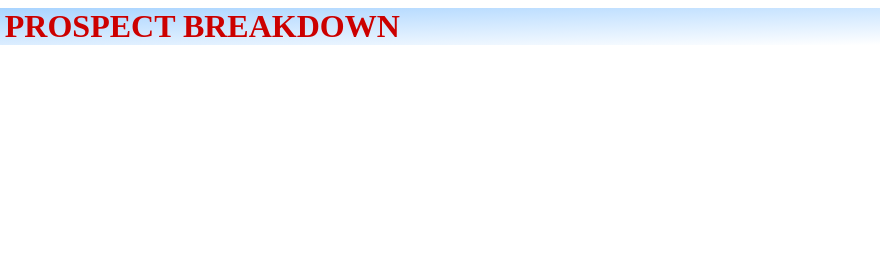
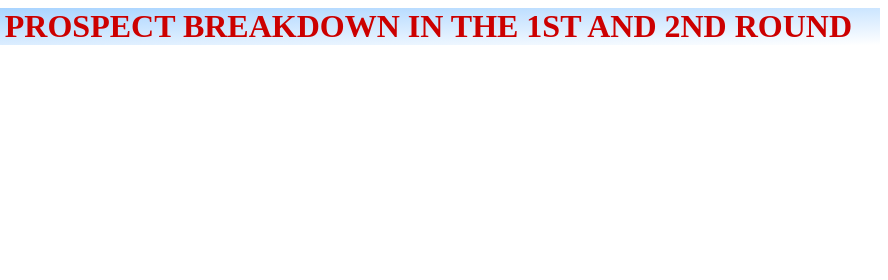
Before and after one commit to saminserra/web-platform-xum8tj, a plain HTML site: page index.html in a window 1280 px wide. Shown: the top 280 px of the page, 392-1280 px from the left. Drawn offline with Linux system fonts and the light colour scheme.

Commit message:
1 file modified

```diff
--- a/index.html
+++ b/index.html
@@ -18,7 +18,7 @@ p {
 <h1
 style="background: linear-gradient(to bottom right,#99ccff 0%, #ffffff 100%);}"
 </h1>
-<h>2021 LA CLIPPER DRAFT PROSPECT BREAKDOWN</h1>
+<h>2021 LA CLIPPER DRAFT PROSPECT BREAKDOWN in the 1st and 2nd round</h1>
 
 <img
     src="https://cdn.vox-cdn.com/thumbor/5u7HZPsDx0zFDq_1Wxg1sOaqHbE=/0x0:5472x3648/1200x800/filters:focal(2103x1429:2977x2303)/cdn.vox-cdn.com/uploads/chorus_image/image/69661310/1307847584.0.jpg"
```
